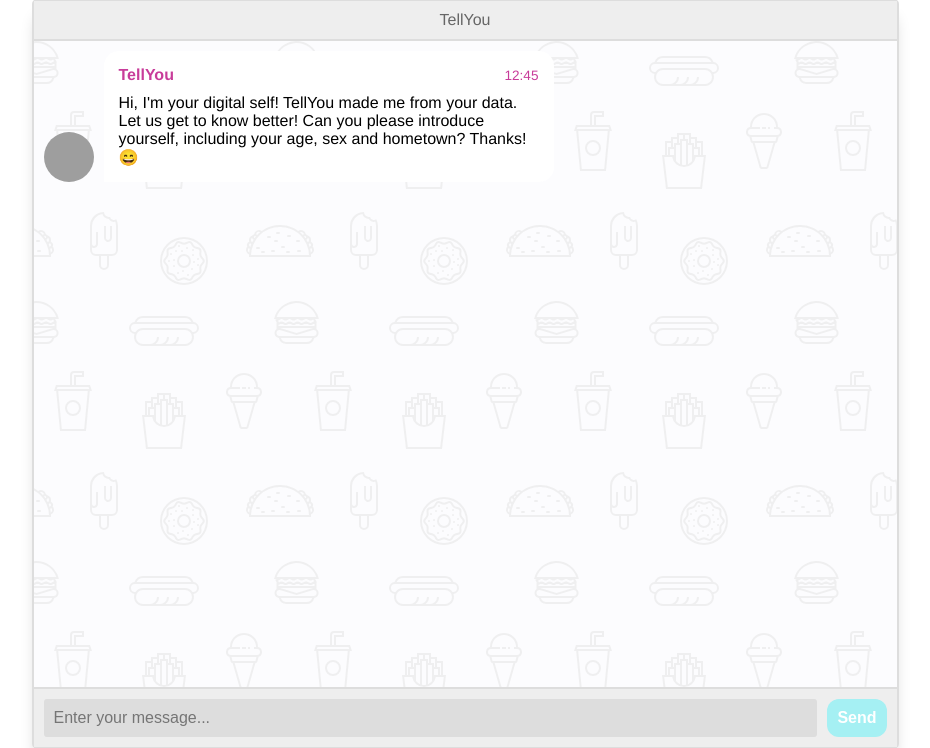
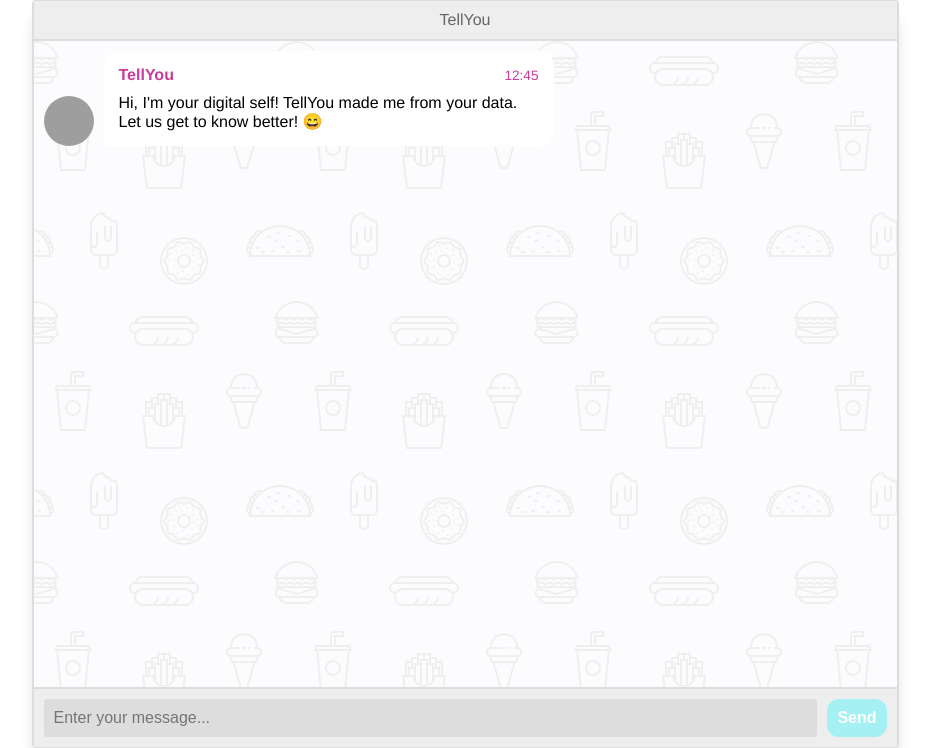
Before and after one commit to balintdecsi/junctionx23-aa, a Flask app: page / in a window 1280 px wide. Shown: the part 26-774 px from the top of the page, without its empty margins (175-1105 px from the left). Run offline with Flask 3, Linux system fonts and the light colour scheme; some libraries are stand-ins or nearby versions; grey boxes are pictures that could not be loaded.

Commit message:
Exclude introduction headline

```diff
--- a/templates/index.html
+++ b/templates/index.html
@@ -31,7 +31,7 @@
           </div>
 
           <div class="msg-text">
-            Hi, I'm your digital self! TellYou made me from your data. Let us get to know better! Can you please introduce yourself, including your age, sex and hometown? Thanks! 😄
+            Hi, I'm your digital self! TellYou made me from your data. Let us get to know better! 😄
           </div>
         </div>
       </div>
```
